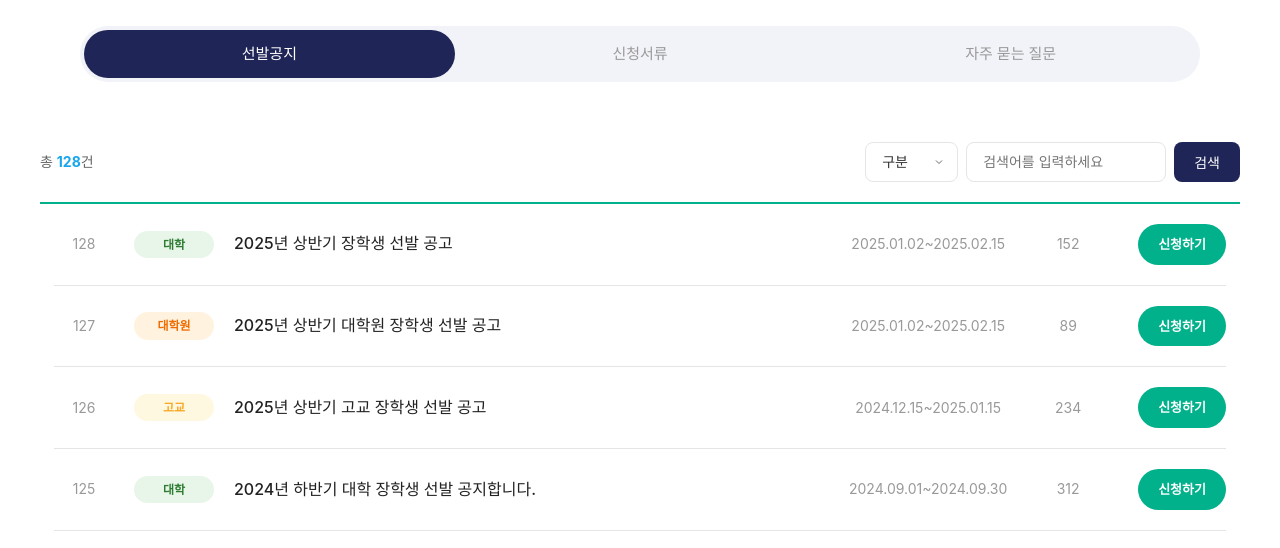
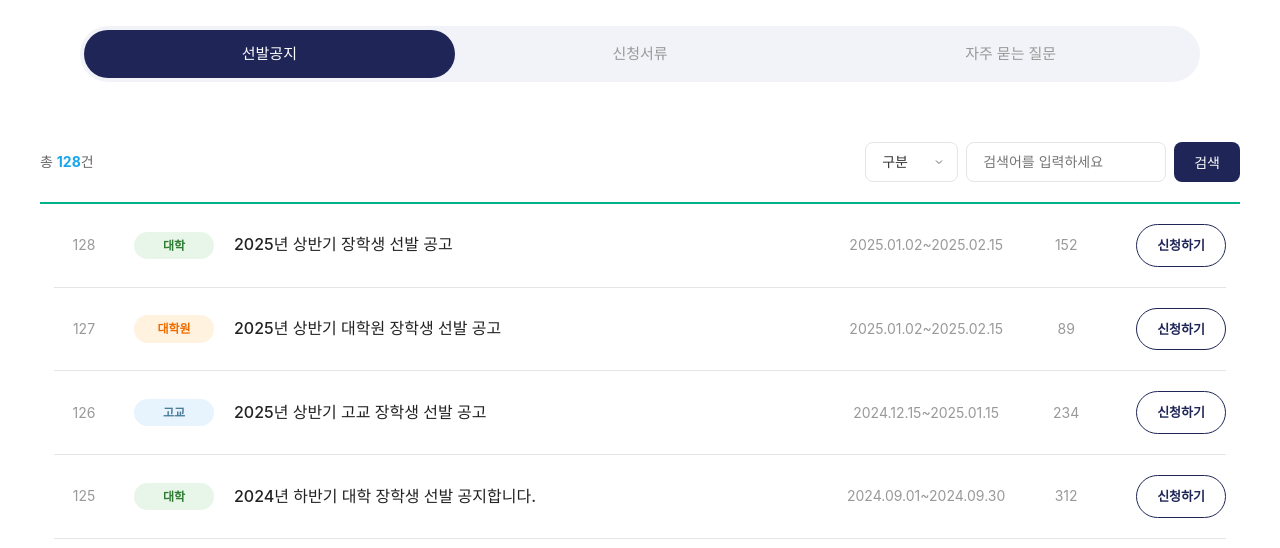
Before and after one commit to sykim1017/hyunsong, a website: page scholarship.html in a window 1280 px wide. Shown: the part 221-769 px from the top of the page. Drawn offline with Linux system fonts and the light colour scheme; a web font is replaced by a local one.

Commit message:
장학생 선발 페이지 스타일 수정
- 고교 배지: 노란색 → 채도 낮은 하늘색 (#E8F4FD, #4A7C9B)
- 신청하기 버튼: 그린 배경 → 투명 배경 + #1F2657 테두리/텍스트

Co-Authored-By: Claude Opus 4.5 <noreply@anthropic.com>

```diff
--- a/scholarship.html
+++ b/scholarship.html
@@ -422,14 +422,14 @@
         .notice-board-num { width: 60px; text-align: center; font-size: 14px; color: var(--gray-light); flex-shrink: 0; }
         .notice-board-category { padding: 4px 12px; font-size: 12px; font-weight: 600; border-radius: 20px; flex-shrink: 0; text-align: center; min-width: 80px; }
         .notice-board-category.univ { background: #E8F5E9; color: #2E7D32; }
-        .notice-board-category.high { background: #FFF8E1; color: #F9A825; }
+        .notice-board-category.high { background: #E8F4FD; color: #4A7C9B; }
         .notice-board-category.grad { background: #FFF3E0; color: #EF6C00; }
         .notice-board-title { flex: 1; font-size: 16px; color: var(--black); font-weight: 500; text-decoration: none; transition: color 0.2s; }
         .notice-board-title:hover { color: #17A6ED; }
         .notice-board-period { width: 180px; text-align: center; font-size: 14px; color: var(--gray-light); flex-shrink: 0; }
         .notice-board-views { width: 60px; text-align: center; font-size: 14px; color: var(--gray-light); flex-shrink: 0; }
-        .apply-btn { display: inline-block; padding: 10px 20px; background: #01B18B; color: var(--white); border-radius: 30px; font-size: 13px; font-weight: 600; text-decoration: none; transition: background 0.2s; }
-        .apply-btn:hover { background: #019a79; }
+        .apply-btn { display: inline-block; padding: 10px 20px; background: transparent; color: #1F2657; border: 1px solid #1F2657; border-radius: 30px; font-size: 13px; font-weight: 600; text-decoration: none; transition: all 0.2s; }
+        .apply-btn:hover { background: #1F2657; color: var(--white); }
 
         .footer { background: var(--gray-dark); padding: 50px 40px; }
         .footer-inner { max-width: 1310px; margin: 0 auto; }
```
